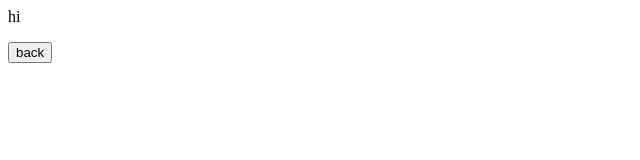
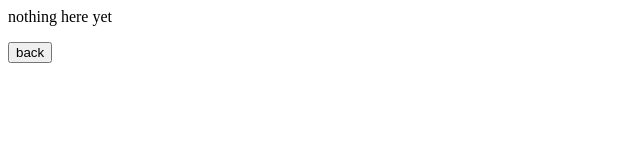
Before and after one commit to daleksupreme1/games, a plain HTML site: page index.html in a window 1280 px wide. Shown: the whole page, without its empty margins (0-640 px from the left). Drawn offline with Linux system fonts and the light colour scheme.

Commit message:
Update index.html

```diff
--- a/index.html
+++ b/index.html
@@ -1,4 +1,4 @@
 <html>
-  <p>hi</p>
+  <p>nothing here yet</p>
      <a href="https://daleksupreme1.github.io/"><button>back</button></a>
 </html>
```
